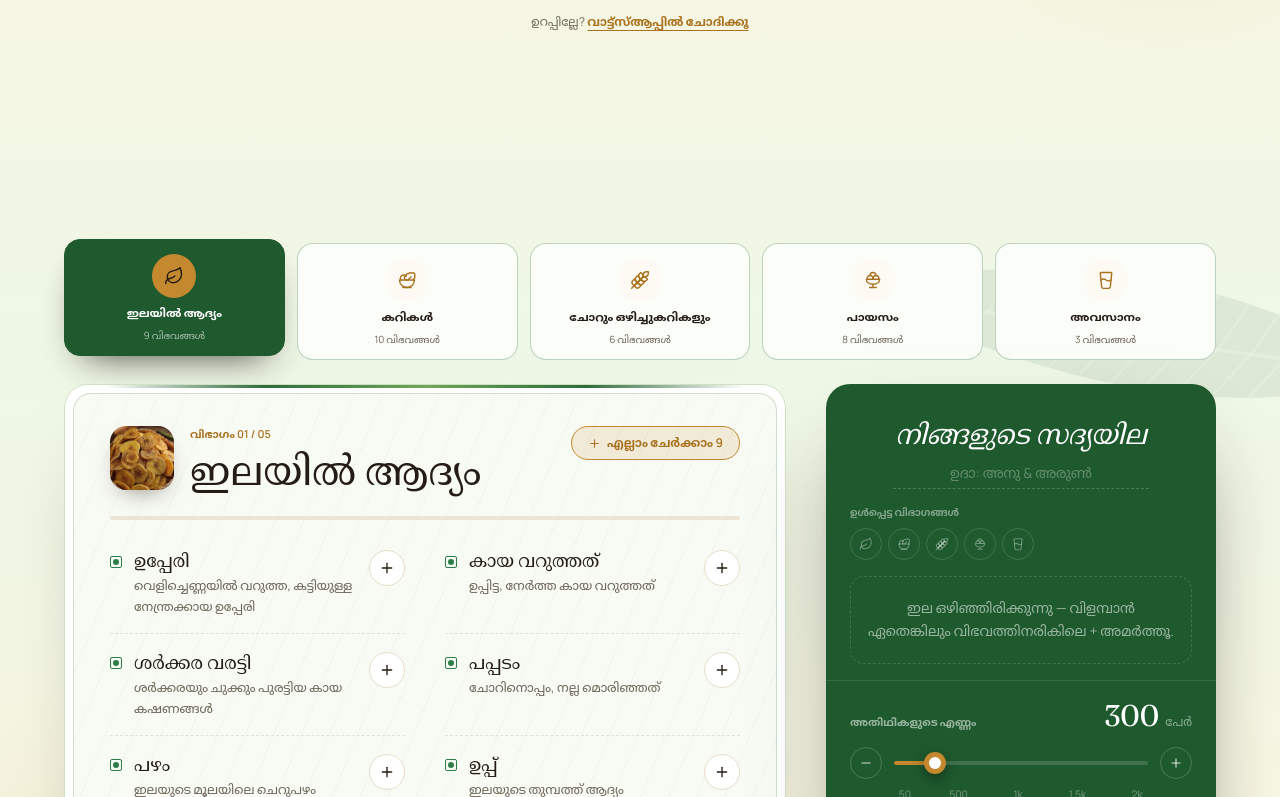
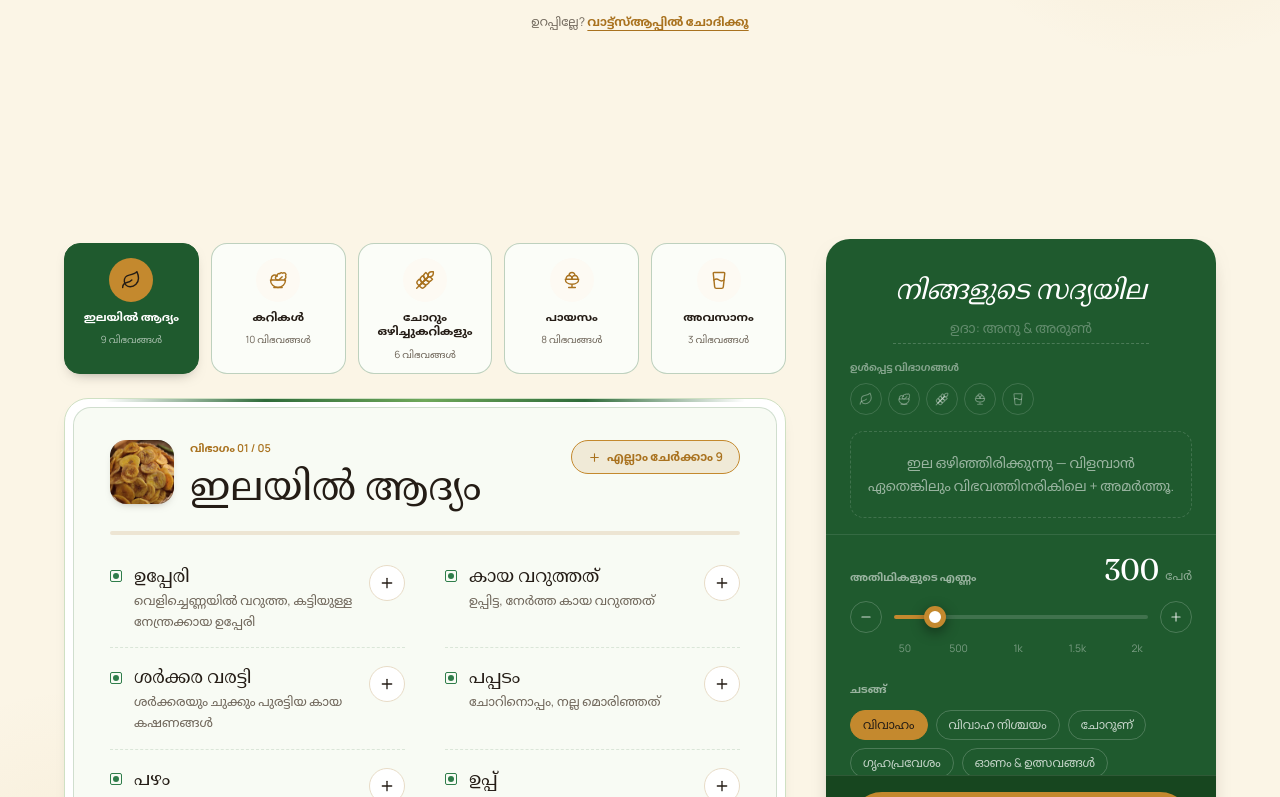
Before and after one commit to ablejose/sree-karthika-catters-and-events-wadakkancher, a Next.js app: page / in a window 1280 px wide. Shown: the part 7243-8040 px from the top of the page. Built offline with nearby package versions, Linux system fonts and the light colour scheme.

Commit message:
Menu scroll: course rail sticks only inside the dish column and scrolls away on its own (no scroll watcher, no fading); flat backgrounds, no leaf drawings, light shadows - all measured as dropped frames while scrolling
Co-Authored-By: Claude Opus 5.5 <noreply@anthropic.com>

```diff
--- a/sections/Menu.tsx
+++ b/sections/Menu.tsx
@@ -34,7 +34,7 @@ import { copy, variant, waLink } from "@/config/site";
 import { menu, menuPresets } from "@/config/menu";
 import { asset, t } from "@/lib/copy";
 import { cn } from "@/lib/utils";
-import { BananaLeaf, LEAF_GREEN } from "@/components/BananaLeaf";
+import { LEAF_GREEN } from "@/components/BananaLeaf";
 
 /**
  * THE MENU — a quote builder. Visitors walk the menu course by course (or start
@@ -118,7 +118,6 @@ export default function Menu() {
   const panelRef = useRef<HTMLDivElement | null>(null);
   const [inSection, setInSection] = useState(false);
   const [panelVisible, setPanelVisible] = useState(false);
-  const [panelUp, setPanelUp] = useState(false);
 
   const pickedSet = useMemo(() => new Set(picked), [picked]);
   const active = menu[catIdx] ?? menu[0];
@@ -195,14 +194,7 @@ export default function Menu() {
     );
     io.observe(s);
     io.observe(p);
-    // Quote panel in the top half of the screen: the sticky course rail steps aside on
-    // phones so it doesn't sit over the panel and its send button.
-    const up = new IntersectionObserver(([e]) => setPanelUp(e.isIntersecting), { rootMargin: "0px 0px -50% 0px" });
-    up.observe(p);
-    return () => {
-      io.disconnect();
-      up.disconnect();
-    };
+    return () => io.disconnect();
   }, []);
 
   const pct = ((guests - GUESTS.min) / (GUESTS.max - GUESTS.min)) * 100;
@@ -237,19 +229,12 @@ export default function Menu() {
       data-leaf={LEAF || undefined}
       data-hide-fab
       aria-labelledby="menu-heading"
-      className={cn("relative py-16 md:py-24", LEAF ? "bg-[linear-gradient(180deg,#FFF5DF_0%,#EEF7E6_50%,#FFF5DF_100%)]" : "bg-cream")}
+      className={cn("relative py-16 md:py-24", LEAF ? "bg-[#FBF5E6]" : "bg-cream")}
     >
       <div aria-hidden className="pointer-events-none absolute inset-x-0 top-0 h-px" style={{ background: "linear-gradient(90deg, transparent, rgba(196,137,46,0.45), transparent)" }} />
       <div aria-hidden className="pointer-events-none absolute inset-0 overflow-hidden">
         <div className="absolute -right-40 top-10 h-[34rem] w-[34rem] rounded-full" style={{ background: "radial-gradient(circle, rgba(196,137,46,0.12) 0%, rgba(196,137,46,0) 70%)" }} />
         <div className="absolute -left-40 bottom-20 h-[30rem] w-[30rem] rounded-full" style={{ background: "radial-gradient(circle, rgba(196,137,46,0.08) 0%, rgba(196,137,46,0) 70%)" }} />
-        {LEAF && (
-          <>
-            <BananaLeaf className="absolute -left-24 top-16 w-[30rem] -rotate-[18deg] md:-left-16 md:w-[40rem]" style={{ opacity: 0.12 }} />
-            <BananaLeaf className="absolute -right-28 top-[42%] w-[26rem] rotate-[200deg] md:w-[34rem]" style={{ opacity: 0.09 }} />
-            <BananaLeaf className="absolute -left-32 bottom-10 w-[28rem] rotate-[150deg] md:w-[36rem]" style={{ opacity: 0.1 }} />
-          </>
-        )}
       </div>
 
       <div className="relative mx-auto max-w-shell px-6">
@@ -297,7 +282,7 @@ export default function Menu() {
                     aria-pressed={on}
                     className={cn(
                       "group flex w-[15.5rem] shrink-0 snap-start items-center justify-between gap-4 rounded-brand border px-4 py-3 text-left transition-all duration-300 sm:w-auto sm:px-5 sm:py-4",
-                      on ? "border-espresso bg-espresso text-ivory shadow-[0_18px_40px_-24px_rgba(36,28,21,0.8)]" : "border-sand bg-white"
+                      on ? "border-espresso bg-espresso text-ivory shadow-[0_6px_14px_-8px_rgba(36,28,21,0.5)]" : "border-sand bg-white"
                     )}
                   >
                     <span>
@@ -314,13 +299,12 @@ export default function Menu() {
           </Reveal>
         )}
 
+        <div className="mt-8 grid grid-cols-1 items-start gap-8 lg:mt-10 lg:grid-cols-[minmax(0,1fr)_390px] lg:gap-10">
+          {/* Dish column: course rail + dish card. On phones the rail sticks only inside this
+              column, so it scrolls away on its own before the quote panel (no scroll watcher). */}
+          <div>
         {/* COURSE RAIL — sticky on phones so switching course is always one tap away */}
-        <div
-          className={cn(
-            "sticky top-[74px] z-20 -mx-6 mt-8 bg-cream/90 px-6 py-2.5 backdrop-blur-md lg:mt-10 transition-[opacity,transform] duration-300 lg:static lg:mx-0 lg:bg-transparent lg:p-0 lg:backdrop-blur-0",
-            panelUp && "max-lg:pointer-events-none max-lg:-translate-y-3 max-lg:opacity-0"
-          )}
-        >
+        <div className={cn("sticky top-[74px] z-20 -mx-6 px-6 py-2.5 lg:static lg:mx-0 lg:bg-transparent lg:p-0", LEAF ? "bg-[#FBF5E6]" : "bg-cream")}>
           <div
             ref={railRef}
             role="tablist"
@@ -347,7 +331,7 @@ export default function Menu() {
                     "group relative flex shrink-0 snap-start items-center gap-2 rounded-full border py-1.5 pl-1.5 pr-3.5 text-left transition-all duration-300",
                     "lg:w-auto lg:flex-col lg:gap-2 lg:rounded-2xl lg:px-2 lg:pb-3 lg:pt-3.5 lg:text-center",
                     on
-                      ? "border-espresso bg-espresso text-ivory shadow-[0_18px_36px_-20px_rgba(36,28,21,0.9)] lg:-translate-y-1"
+                      ? "border-espresso bg-espresso text-ivory shadow-[0_6px_14px_-8px_rgba(36,28,21,0.5)]"
                       : "border-sand bg-white text-espresso"
                   )}
                 >
@@ -377,12 +361,11 @@ export default function Menu() {
           </div>
         </div>
 
-        <div className="mt-6 grid grid-cols-1 items-start gap-8 lg:grid-cols-[minmax(0,1fr)_390px] lg:gap-10">
           {/* MENU CARD — one course in focus */}
-          <div ref={cardRef} className="scroll-mt-48 lg:scroll-mt-24">
+          <div ref={cardRef} className="mt-6 scroll-mt-48 lg:scroll-mt-24">
             <div
               className={cn(
-                "relative rounded-[24px] border bg-white p-2 shadow-[0_40px_80px_-50px_rgba(36,28,21,0.5)]",
+                "relative rounded-[24px] border bg-white p-2 shadow-[0_8px_20px_-14px_rgba(36,28,21,0.35)]",
                 LEAF ? "border-[#CFE0C3]" : "border-sand"
               )}
             >
@@ -395,14 +378,7 @@ export default function Menu() {
               )}
               <div
                 className={cn("rounded-[18px] border px-5 pb-5 pt-6 md:px-9 md:pb-7 md:pt-8", LEAF ? "border-[#2F6B3A]/20" : "border-saffron/25")}
-                style={
-                  LEAF
-                    ? {
-                        backgroundColor: "#F8FBF4",
-                        backgroundImage: "repeating-linear-gradient(112deg, rgba(47,107,58,0.035) 0 1px, transparent 1px 26px)",
-                      }
-                    : undefined
-                }
+                style={LEAF ? { backgroundColor: "#F8FBF4" } : undefined}
               >
                 <AnimatePresence mode="wait" initial={false}>
                   <motion.div
@@ -424,7 +400,7 @@ export default function Menu() {
                             src={asset(active.image)}
                             alt=""
                             aria-hidden
-                            className="h-14 w-14 shrink-0 rounded-2xl object-cover shadow-[0_10px_24px_-12px_rgba(36,28,21,0.6)] sm:h-16 sm:w-16"
+                            className="h-14 w-14 shrink-0 rounded-2xl object-cover shadow-[0_4px_10px_-6px_rgba(36,28,21,0.5)] sm:h-16 sm:w-16"
                           />
                         ) : (
                           <span className="hidden h-14 w-14 shrink-0 place-items-center rounded-2xl bg-espresso text-saffron sm:grid">
@@ -538,10 +514,11 @@ export default function Menu() {
               </div>
             </div>
           </div>
+          </div>
 
           {/* QUOTE PANEL — the visitor's own menu card. On desktop it sticks, scrolls inside, and keeps the button in view. */}
           <div ref={panelRef} className="scroll-mt-24 lg:sticky lg:top-24">
-            <div className="flex flex-col overflow-hidden rounded-[24px] bg-espresso text-ivory shadow-[0_40px_80px_-40px_rgba(36,28,21,0.9)] lg:max-h-[calc(100svh-7.5rem)]">
+            <div className="flex flex-col overflow-hidden rounded-[24px] bg-espresso text-ivory shadow-[0_10px_24px_-14px_rgba(36,28,21,0.6)] lg:max-h-[calc(100svh-7.5rem)]">
               <div className="min-h-0 flex-1 overflow-y-auto [scrollbar-color:rgba(196,137,46,0.5)_transparent] [scrollbar-width:thin]">
                 {/* Card header */}
                 <div className="relative px-6 pb-4 pt-6 text-center">
```
